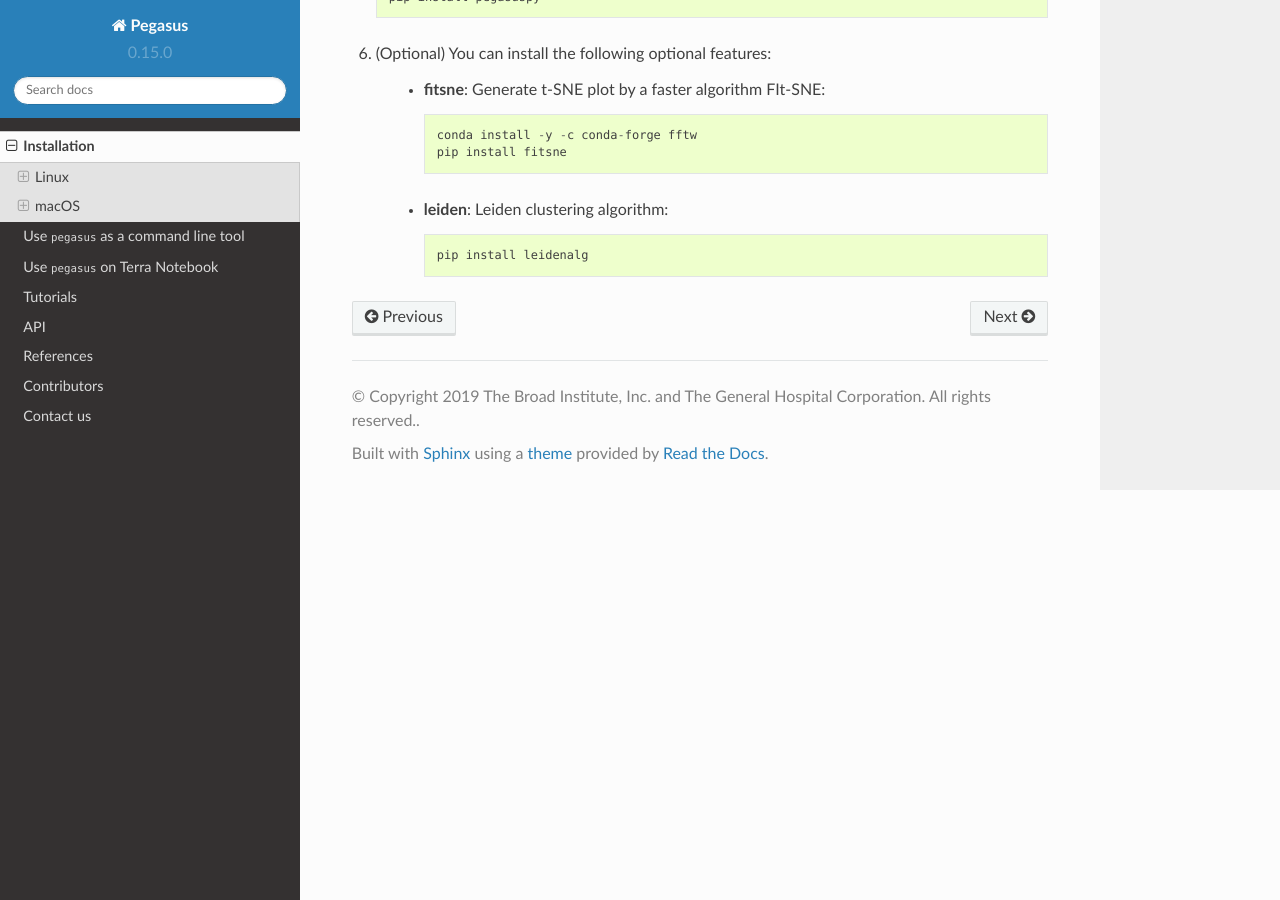
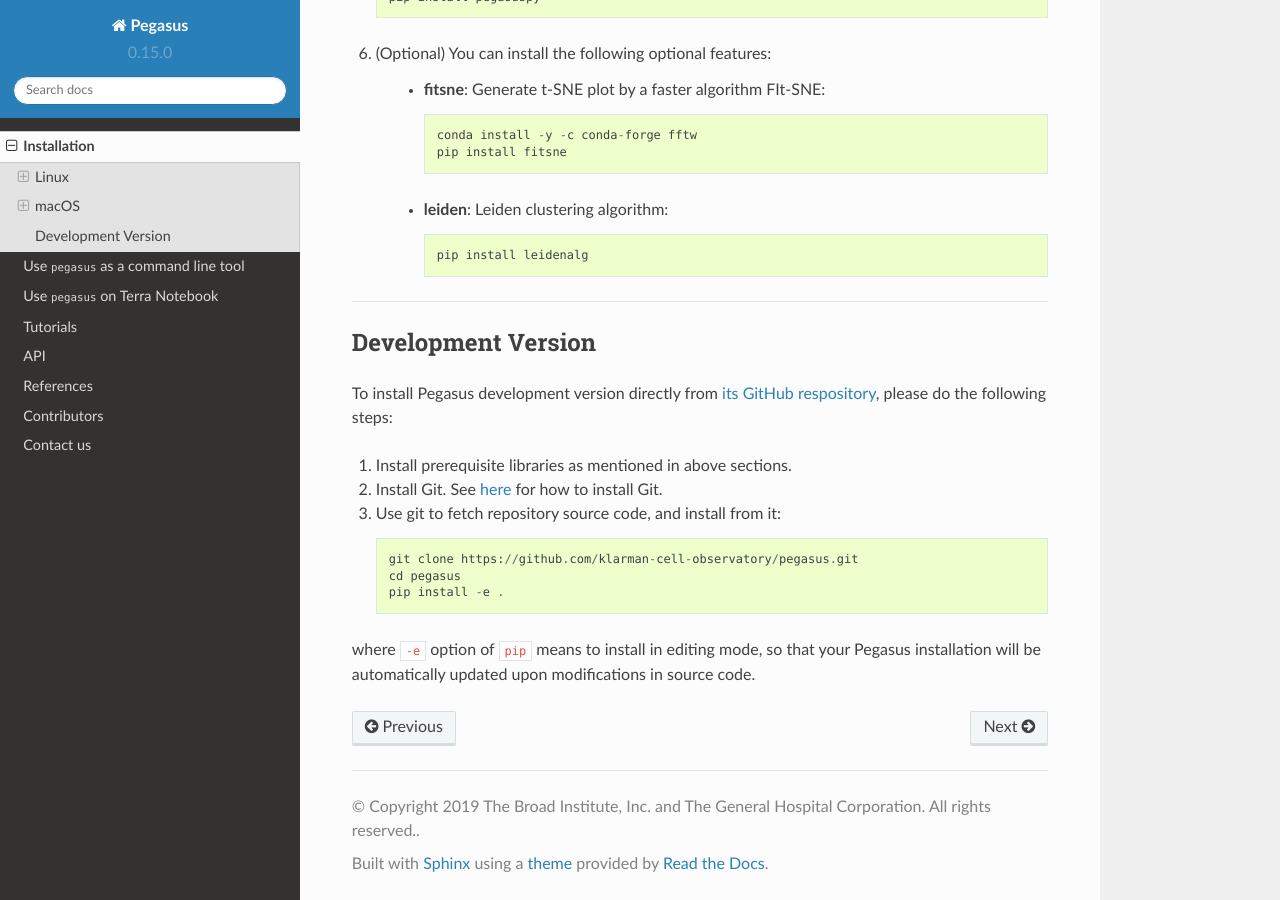
Before and after one commit to lilab-bcb/pegasus, a Sphinx documentation site: the page built from docs/installation.rst, in a window 1280 px wide and 900 px high, scrolled down 4540 px. Built offline with Sphinx 7.4.7 and the Read the Docs theme 2.0.0, drawn with Linux system fonts in a browser that asks for light colours; formulas are drawn with MathJax 3.

Commit message:
add dev version install

```diff
--- a/docs/installation.rst
+++ b/docs/installation.rst
@@ -188,3 +188,22 @@
 	- **leiden**: Leiden clustering algorithm::
 
 		pip install leidenalg
+
+---------------
+
+Development Version
+^^^^^^^^^^^^^^^^^^^^^^
+
+To install Pegasus development version directly from `its GitHub respository <https://github.com/klarman-cell-observatory/pegasus>`_, please do the following steps:
+
+1. Install prerequisite libraries as mentioned in above sections.
+
+2. Install Git. See `here <https://git-scm.com/book/en/v2/Getting-Started-Installing-Git>`_ for how to install Git.
+
+3. Use git to fetch repository source code, and install from it::
+
+	git clone https://github.com/klarman-cell-observatory/pegasus.git
+	cd pegasus
+	pip install -e .
+
+where ``-e`` option of ``pip`` means to install in editing mode, so that your Pegasus installation will be automatically updated upon modifications in source code.
```
